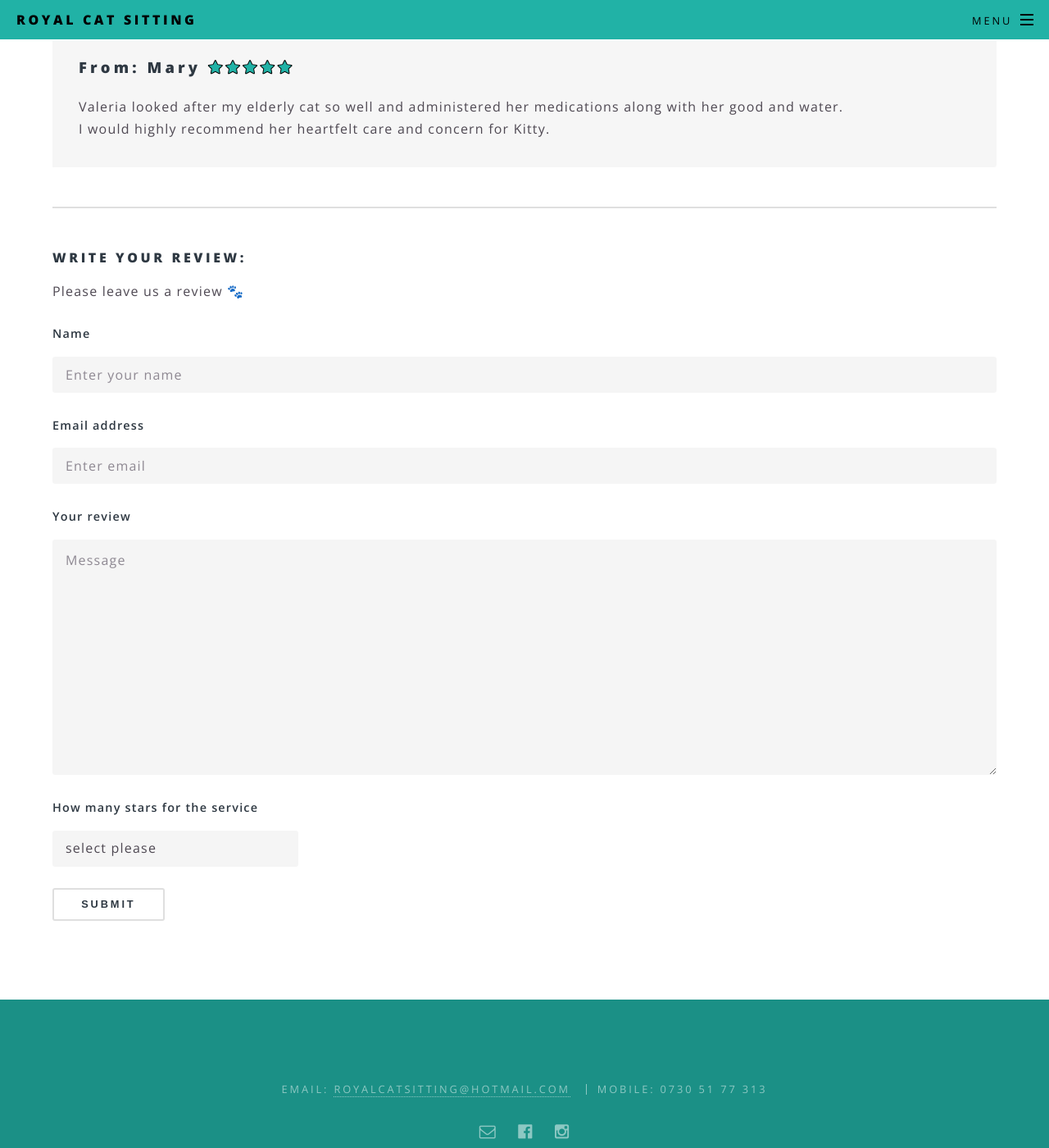
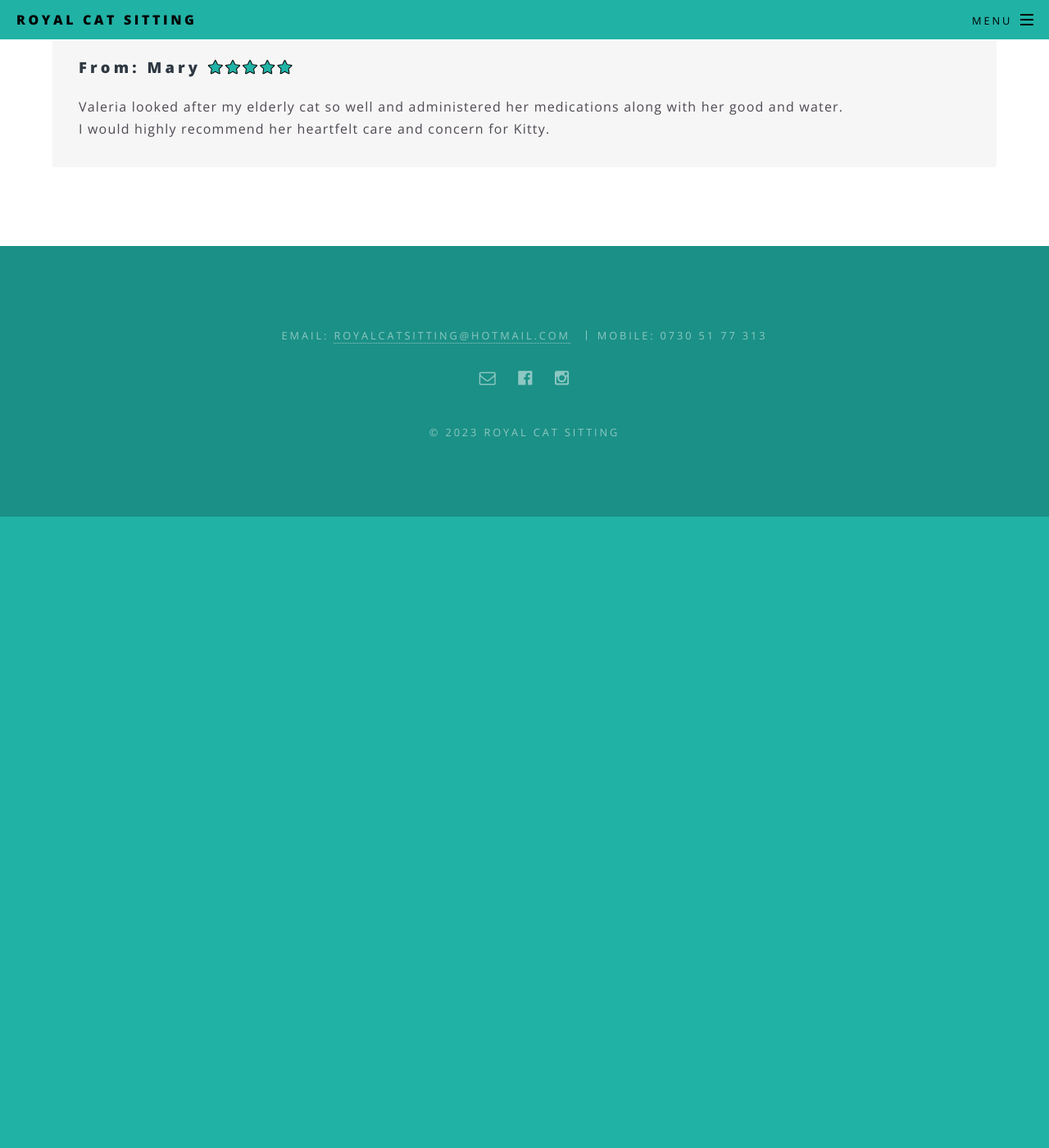
Before and after one commit to royalcatsitting/royalcatsitting.github.io, a Jekyll site: the page built from our_reviews.html, in a window 1280 px wide and 1400 px high, scrolled down 2350 px. Shown: the whole window at 82% size. Built offline with Jekyll 4.4.1, drawn with Linux system fonts in a browser that asks for light colours; after the commit the page ends 2980 px from its top, so only the background shows below that.

```diff
--- a/our_reviews.html
+++ b/our_reviews.html
@@ -124,37 +124,3 @@ order: 4
 
 			</ul>
 		</div>
-
-  <hr />
-  <p>
-	<h4>Write your review:</h4>
-  Please leave us a review 🐾<br /><br />
-	<form accept-charset="UTF-8" action="https://getform.io/f/d6d043cf-c821-40b4-9abd-24ada978943e" method="POST" enctype="multipart/form-data">
-      <div class="form-group">
-        <label for="exampleInputName">Name</label>
-        <input type="text" name="name" class="form-control" id="exampleInputName" placeholder="Enter your name" required="required">
-      </div><br />
-      <div class="form-group">
-        <label for="exampleInputEmail1" required="required">Email address</label>
-        <input type="email" name="email" class="form-control" id="exampleInputEmail1" aria-describedby="emailHelp" placeholder="Enter email">
-      </div><br />
-      <div class="form-group">
-        <label for="exampleInputText" required="required">Your review</label>
-        <textarea name="Your review" class="form-control" id="exampleInputText" aria-describedby="testHelp" placeholder="Message" rows="10" cols="50"></textarea>
-      </div><br />
-      <div class="form-group">
-        <label for="exampleFormStars">How many stars for the service</label>
-        <select class="form-control" id="exampleFormStars" name="platform" required="required" style="width: 300px;">
-          <option>select please</option>
-          <option>1 star</option>
-          <option>2 stars</option>
-          <option>3 stars</option>
-          <option>4 stars</option>
-          <option>5 stars</option>
-        </select>
-      </div>
-      <br />
-      <input type="hidden" name="form_type" value="REVIEW">
-      <button type="submit" class="btn btn-primary">Submit</button>
-    </form>
-	</p>
--- a/our_services.html
+++ b/our_services.html
@@ -28,8 +28,8 @@ order: 1
 
 				<h4>Prices</h4>
 				<p>
-				£14 for 1 visit daily<br />
-				£25 for 2 visits daily<br /><br />
+				£15 for 1 visit daily<br />
+				£27 for 2 visits daily<br /><br />
 
 				<b>Holiday period</b> (<b>Bank holiday weekends</b>: Saturday to Monday inclusive; <b>Easter</b>: Friday to Monday inclusive; <b>Christmas and New Year</b>: from 23rd December to 2nd January inclusive):<br /><br />
 				£20 for 1 visit daily<br />
```
Also changed, not shown: gallery.html (+15 -0 lines), images/cats/cat1.jpg (added), images/cats/cat10.jpg (added), images/cats/cat11.jpg (added), images/cats/cat12.jpg (added), images/cats/cat13.jpg (added), images/cats/cat14.jpg (added), images/cats/cat2.jpg (added), images/cats/cat3.jpg (added), images/cats/cat4.jpg (added), images/cats/cat5.jpg (added), images/cats/cat6.jpg (added), images/cats/cat7.jpg (added), images/cats/cat8.jpg (added), 1 more files.
